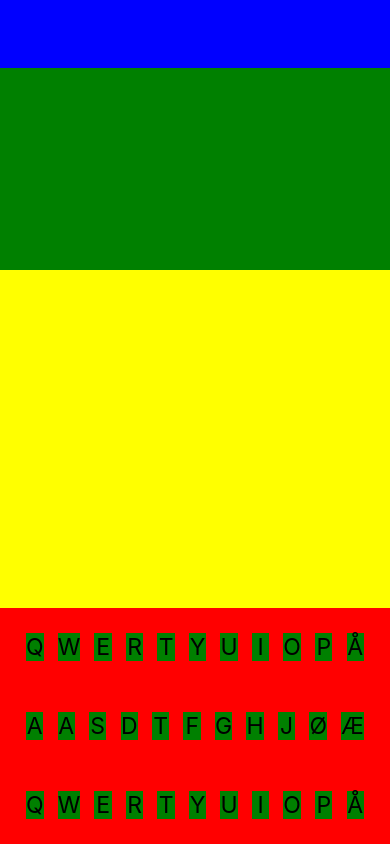
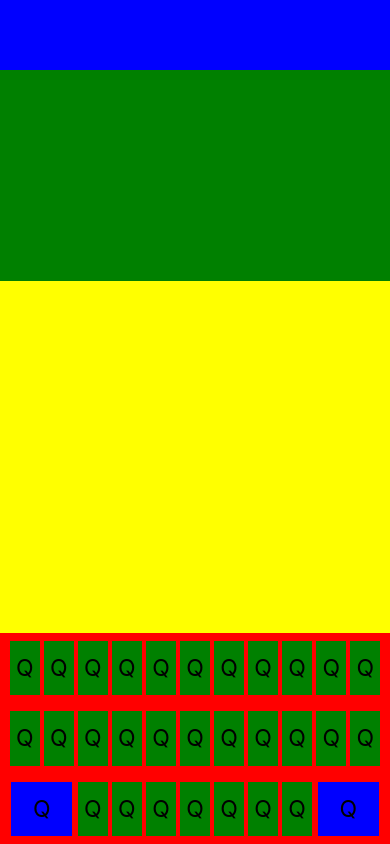
Before and after one commit to Aelxnadre72/Calleague, a React Native app in the folder react-native/: screen /Play in a window 390 px wide. Built offline with nearby package versions, Linux system fonts and the light colour scheme; no server answers.

Commit message:
update keyboard component

```diff
--- a/react-native/components/Keyboard.tsx
+++ b/react-native/components/Keyboard.tsx
@@ -1,5 +1,5 @@
 import React from "react";
-import { StyleSheet, Text, Button, View, PixelRatio } from "react-native";
+import { StyleSheet, Text, Button, View, PixelRatio, Pressable } from "react-native";
 import { Employee, useFetchEmployees } from "../hooks/useFetchEmployees";
 import { RootTabScreenProps } from "../types";
 import { NavigationContainer } from '@react-navigation/native';
@@ -10,43 +10,105 @@ export const Keyboard = () => {
   return (
     <View style={keyboardStyle.container}>
         <View style={keyboardStyle.row}>
-            <Text style={keyboardStyle.keys}>Q</Text>
-            <Text style={keyboardStyle.keys}>W</Text>
-            <Text style={keyboardStyle.keys}>E</Text>
-            <Text style={keyboardStyle.keys}>R</Text>
-            <Text style={keyboardStyle.keys}>T</Text>
-            <Text style={keyboardStyle.keys}>Y</Text>
-            <Text style={keyboardStyle.keys}>U</Text>
-            <Text style={keyboardStyle.keys}>I</Text>
-            <Text style={keyboardStyle.keys}>O</Text>
-            <Text style={keyboardStyle.keys}>P</Text>
-            <Text style={keyboardStyle.keys}>Å</Text>
+            <Pressable style={keyboardStyle.key}>
+                <Text style={keyboardStyle.keyText}>Q</Text>
+            </Pressable>
+            <Pressable style={keyboardStyle.key}>
+                <Text style={keyboardStyle.keyText}>Q</Text>
+            </Pressable>
+            <Pressable style={keyboardStyle.key}>
+                <Text style={keyboardStyle.keyText}>Q</Text>
+            </Pressable>
+            <Pressable style={keyboardStyle.key}>
+                <Text style={keyboardStyle.keyText}>Q</Text>
+            </Pressable>
+            <Pressable style={keyboardStyle.key}>
+                <Text style={keyboardStyle.keyText}>Q</Text>
+            </Pressable>
+            <Pressable style={keyboardStyle.key}>
+                <Text style={keyboardStyle.keyText}>Q</Text>
+            </Pressable>
+            <Pressable style={keyboardStyle.key}>
+                <Text style={keyboardStyle.keyText}>Q</Text>
+            </Pressable>
+            <Pressable style={keyboardStyle.key}>
+                <Text style={keyboardStyle.keyText}>Q</Text>
+            </Pressable>
+            <Pressable style={keyboardStyle.key}>
+                <Text style={keyboardStyle.keyText}>Q</Text>
+            </Pressable>
+            <Pressable style={keyboardStyle.key}>
+                <Text style={keyboardStyle.keyText}>Q</Text>
+            </Pressable>
+            <Pressable style={keyboardStyle.key}>
+                <Text style={keyboardStyle.keyText}>Q</Text>
+            </Pressable>
+
         </View>
         <View style={keyboardStyle.row}>
-            <Text style={keyboardStyle.keys}>A</Text>
-            <Text style={keyboardStyle.keys}>A</Text>
-            <Text style={keyboardStyle.keys}>S</Text>
-            <Text style={keyboardStyle.keys}>D</Text>
-            <Text style={keyboardStyle.keys}>T</Text>
-            <Text style={keyboardStyle.keys}>F</Text>
-            <Text style={keyboardStyle.keys}>G</Text>
-            <Text style={keyboardStyle.keys}>H</Text>
-            <Text style={keyboardStyle.keys}>J</Text>
-            <Text style={keyboardStyle.keys}>Ø</Text>
-            <Text style={keyboardStyle.keys}>Æ</Text>
+            <Pressable style={keyboardStyle.key}>
+                <Text style={keyboardStyle.keyText}>Q</Text>
+            </Pressable>
+            <Pressable style={keyboardStyle.key}>
+                <Text style={keyboardStyle.keyText}>Q</Text>
+            </Pressable>
+            <Pressable style={keyboardStyle.key}>
+                <Text style={keyboardStyle.keyText}>Q</Text>
+            </Pressable>
+            <Pressable style={keyboardStyle.key}>
+                <Text style={keyboardStyle.keyText}>Q</Text>
+            </Pressable>
+            <Pressable style={keyboardStyle.key}>
+                <Text style={keyboardStyle.keyText}>Q</Text>
+            </Pressable>
+            <Pressable style={keyboardStyle.key}>
+                <Text style={keyboardStyle.keyText}>Q</Text>
+            </Pressable>
+            <Pressable style={keyboardStyle.key}>
+                <Text style={keyboardStyle.keyText}>Q</Text>
+            </Pressable>
+            <Pressable style={keyboardStyle.key}>
+                <Text style={keyboardStyle.keyText}>Q</Text>
+            </Pressable>
+            <Pressable style={keyboardStyle.key}>
+                <Text style={keyboardStyle.keyText}>Q</Text>
+            </Pressable>
+            <Pressable style={keyboardStyle.key}>
+                <Text style={keyboardStyle.keyText}>Q</Text>
+            </Pressable>
+            <Pressable style={keyboardStyle.key}>
+                <Text style={keyboardStyle.keyText}>Q</Text>
+            </Pressable>
+
         </View>
         <View style={keyboardStyle.row}>
-            <Text style={keyboardStyle.keys}>Q</Text>
-            <Text style={keyboardStyle.keys}>W</Text>
-            <Text style={keyboardStyle.keys}>E</Text>
-            <Text style={keyboardStyle.keys}>R</Text>
-            <Text style={keyboardStyle.keys}>T</Text>
-            <Text style={keyboardStyle.keys}>Y</Text>
-            <Text style={keyboardStyle.keys}>U</Text>
-            <Text style={keyboardStyle.keys}>I</Text>
-            <Text style={keyboardStyle.keys}>O</Text>
-            <Text style={keyboardStyle.keys}>P</Text>
-            <Text style={keyboardStyle.keys}>Å</Text>
+            <Pressable style={keyboardStyle.keySpecial}>
+                <Text style={keyboardStyle.keyText}>Q</Text>
+            </Pressable>
+            <Pressable style={keyboardStyle.key}>
+                <Text style={keyboardStyle.keyText}>Q</Text>
+            </Pressable>
+            <Pressable style={keyboardStyle.key}>
+                <Text style={keyboardStyle.keyText}>Q</Text>
+            </Pressable>
+            <Pressable style={keyboardStyle.key}>
+                <Text style={keyboardStyle.keyText}>Q</Text>
+            </Pressable>
+            <Pressable style={keyboardStyle.key}>
+                <Text style={keyboardStyle.keyText}>Q</Text>
+            </Pressable>
+            <Pressable style={keyboardStyle.key}>
+                <Text style={keyboardStyle.keyText}>Q</Text>
+            </Pressable>
+            <Pressable style={keyboardStyle.key}>
+                <Text style={keyboardStyle.keyText}>Q</Text>
+            </Pressable>
+            <Pressable style={keyboardStyle.key}>
+                <Text style={keyboardStyle.keyText}>Q</Text>
+            </Pressable>
+            <Pressable style={keyboardStyle.keySpecial}>
+                <Text style={keyboardStyle.keyText}>Q</Text>
+            </Pressable>
         </View>
     </View>
   );
@@ -54,29 +116,39 @@ export const Keyboard = () => {
 
 const keyboardStyle = StyleSheet.create({
     container: {
-        flex: 3.5,
+        flex: 3,
         flexDirection: 'column',
         justifyContent: 'space-around',
+        alignItems: 'center',
         backgroundColor: 'red',
-        paddingHorizontal: '3%',
+        paddingHorizontal: '1%',
     },
     row: {
         flex: 1,
         flexDirection: 'row',
         justifyContent: 'center',
         alignItems: 'center',
-        padding: '2%',
+        padding: '1%',
         backgroundColor: 'red',
+        width: '100%',
     },
-    keys: {
-        fontSize: 23, //PixelRatio.get()*6,
+    key: {
         flex: 1,
+        backgroundColor: 'green',
+        marginHorizontal: '0.5%',
+        paddingVertical: "3.5%",
+
+    },
+    keySpecial: {
+        flex: 2,
+        backgroundColor: 'blue',
+        marginHorizontal: '1%',
+        paddingVertical: "3.5%",
+    },
+    keyText: {
+        fontSize: 23, //PixelRatio.get()*6
         textAlign: "center",
-        backgroundColor: 'green',
-        marginHorizontal: '2%',
     }
 });
 
-
-
 export default Keyboard;
```
